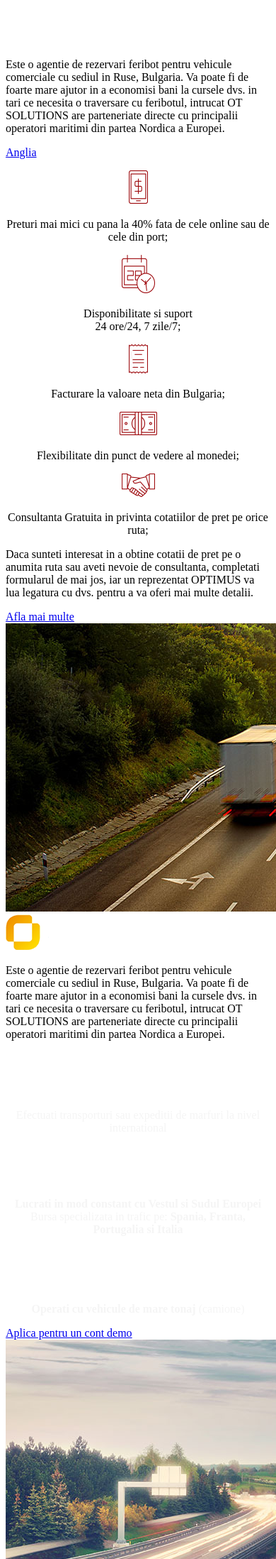
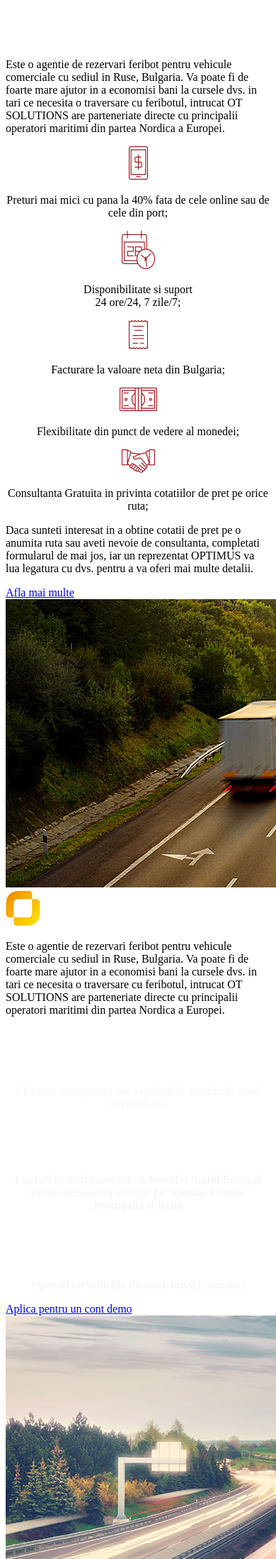
Before and after one commit to mihaibalaban/optimus, a Yii app: template frontend/views/site/services.php in a window 390 px wide; the page is wider, and only the part inside the window is pictured. Shown: the part 617-2813 px from the top of that part at 71% size. Run offline with PHP 8.4 and a stand-in for Yii, Linux system fonts and the light colour scheme; the template is opened without the code that fills it, so the values that code supplies are empty; some libraries are stand-ins or nearby versions.

Commit message:
design plus database

```diff
--- a/frontend/views/site/index.php
+++ b/frontend/views/site/index.php
@@ -28,7 +28,7 @@ $this->title = 'My Yii Application';
                             <div class="card firstCard">
 
                                 <!--Card image-->
-                                <img class="img-fluid fitIn displayNone" src="images/otsolutions.jpg">
+                                <img class="img-fluid fitIn displayNone" style="height: 100%" src="images/otsolutions.jpg">
                                 <!--Card content-->
                                 <div class="card-body-rgba">
                                     <div class="card-body card-body-custom paddingLeft">
@@ -60,14 +60,14 @@ $this->title = 'My Yii Application';
                                                     <h3> SERVICII DE BURSA TRANSPORT VIA</h3>
                                                 </div>
                                                 <div class="row">
-                                                    <img class="img-fluid " src="images/logo-wtransnet.gif"
+                                                    <img class="img-fluid" src="images/logo-wtransnet.gif"
                                                          alt="Card image cap">
                                                 </div>
                                             </div>
                                         </div>
                                     </div>
                                     <!--Card image-->
-                                    <img class="img-fluid fitIn displayNone" src="images/wtransnet.jpg"
+                                    <img class="img-fluid fitIn displayNone"  style="height: 100%" src="images/wtransnet.jpg"
                                          alt="Card image cap">
 
                                     <!--Card content-->
--- a/frontend/views/site/services.php
+++ b/frontend/views/site/services.php
@@ -14,16 +14,16 @@ $this->title = 'My Yii Application';
         </div>
         <div class="stuff" data-type="content">
             <div class="row verticalAllign">
-                <div class="col-lg-3 rowOfImages">
-                    <img class="img-fluid homeOtSol" src="images/logootsol.gif">
+                <div class="col-lg-3 col-xs-12 rowOfImages">
+                    <img class="    img-fluid homeOtSol" src="images/logootsol.gif">
                 </div>
-                <div class="col-lg-3 rowOfImages">
+                <div class="col-lg-3 col-xs-12 rowOfImages">
                     <img class="img-fluid" src="images/logo-wtransnet.gif" alt="Card image cap">
                 </div>
-                <div class="col-lg-3 rowOfImages">
+                <div class="col-lg-3 col-xs-12 rowOfImages">
                     <img class="img-fluid" src="images/logo_w_connecta.gif" alt="Card image cap">
                 </div>
-                <div class="col-lg-3 rowOfImages">
+                <div class="col-lg-3 col-xs-12 rowOfImages">
                     <img src="images/logo-wabi.gif">
                 </div>
             </div>
@@ -33,12 +33,12 @@ $this->title = 'My Yii Application';
     <div class="container">
         <div class="contentPadding">
             <div class="paddingBigElements">
-                <div class="card firstCard">
+                <div class="card serviciiFirstCard">
 
-                    <div class="secondTab">
-                        <img class="img-fluid fitIn" src="images/ship_left.jpg">
+                    <div class="secondTab secondTabb1 ">
+                        <img class="img-fluid fitIn displayNone" style="height: 100%" src="images/ship_left.jpg">
                         <img id="image" class="img-fluid homeOtSol" src="images/logootsol.gif">
-                        <p id="text">
+                        <p id="text" class="serviciiFirstText">
                             Este o agentie de rezervari feribot pentru vehicule comerciale cu sediul in Ruse,
                             Bulgaria.
                             Va
@@ -58,52 +58,58 @@ $this->title = 'My Yii Application';
                         <div class="row">
 
                             <div class="col-lg-3">
-                                <div class="author_bio_toggle_wrapper">
-                                    <a href="#0" id="author_bio_wrap_toggleAnglia"
-                                       class="btn  btn-sm btnExpand">Anglia</a>
+                                <?php
+                                foreach ($routes as $r){
+                                    ?>
+                                    <div class="author_bio_toggle_wrapper">
+                                        <a href="#0" id="<?= "author_bio_wrap_toggle".$r['country']['id'] ?>"
+                                           class="btn  btn-sm btnExpand"><?= $r['country']['name']?></a>
+                                    </div>
+
+
+                                <div id="<?= "author_bio_wrap".$r['country']['id'] ?>" style="display: none;">
+                                    <?php
+
+                                    foreach ($r['routes'][0] as $route){
+                                    ?>
+                                        <p><?= $route['route_name']?></p>
+                                    <?php
+                                    }?>
                                 </div>
-                                <div id="author_bio_wrap" style="display: none;">
-                                    <p>Calais-Dover</p>
-                                    <p>Dunkerque-Dover</p>
-                                    <p>Calais-Folkestone</p>
-                                    <p>Hoek V Holland-Harwich</p>
-                                    <p>Hoek V Holland-Killingholme</p>
-                                    <p>Dieppe-Newhaven</p>
-                                    <p>Portsmouth-Fishbourne (Isle of Wight)</p>
-                                    <p>Lymington-Yarmouth (Isle of Wight)</p>
-                                </div>
+
+                                    <?php
+                                }?>
+
                             </div>
                         </div>
 
                     </div>
                     <div class="card-body card-body-custom-second whiteCollor">
                         <div class="row" style="text-align: center;">
-                            <div class="col-lg-3 col-md-4 col-sm-6">
+                            <div class="col-lg-3 col-md-4 col-sm-4 just-for-small">
                                 <p id="circle"><img
                                             src="images/phone.gif"
                                             alt="otsolutions" class="img-responsive"></p>
-                                <p>Preturi mai mici cu pana la 40% fata de cele online sau de cele din
-                                    port;</p>
+                                <p>Preturi mai mici cu pana la 40% fata de cele online sau de cele din port;</p>
 
                             </div>
-                            <div class="col-lg-2 col-md-4 col-sm-6">
+                            <div class="col-lg-2 col-md-4 col-sm-4 just-for-small">
                                 <p id="circle"><img
                                             src="images/calendar.gif"
                                             alt="otsolutions" class="img-responsive"></p>
                                 <p>Disponibilitate si suport<br>
                                     24 ore/24, 7 zile/7;</p></div>
-                            <div class="col-lg-2 col-md-6 col-sm-6">
+                            <div class="col-lg-2 col-md-4 col-sm-4 just-for-small">
                                 <p id="circle"><img
                                             src="images/note.gif"
                                             alt="otsolutions" class="img-responsive"></p>
                                 <p>Facturare la valoare neta din Bulgaria;</p></div>
-
-                            <div class="col-lg-2 col-md-6 col-sm-12">
+                            <div class="col-lg-2 col-md-6 col-sm-6 just-for-small">
                                 <p id="circle"><img
                                             src="images/cash.gif"
                                             alt="otsolutions" class="img-responsive"></p>
                                 <p>Flexibilitate din punct de vedere al monedei;</p></div>
-                            <div class="col-lg-3 col-md-4 col-sm-6">
+                            <div class="col-lg-3 col-md-6 col-sm-6 just-for-small">
                                 <p id="circle"><img
                                             src="images/agreed.gif"
                                             alt="otsolutions" class="img-responsive"></p>
@@ -132,10 +138,10 @@ $this->title = 'My Yii Application';
             </div>
 
             <div class="paddingBigElements">
-                <div class="secondTab">
-                    <img class="img-fluid fitIn" src="images/poza-wtransnet.jpg">
+                <div class="secondTab secondTabb2">
+                    <img class="img-fluid fitIn displayNone" style="height: 100%" src="images/poza-wtransnet.jpg">
                     <img id="image" class="img-fluid homeOtSol" src="images/logo-wtransnet.gif">
-                    <p id="text">
+                    <p id="text" class="serviciiFirstText">
                         Este o agentie de rezervari feribot pentru vehicule comerciale cu sediul in Ruse, Bulgaria.
                         Va
                         poate
@@ -180,16 +186,16 @@ $this->title = 'My Yii Application';
 
             <div class="paddingBigElements">
                 <div class="row">
-                    <div class="col-lg-6">
-                        <img class="img-fluid fitIn" src="images/servicesTab5.jpg">
+                    <div class="col-lg-6 col-md-12">
+                        <img class="img-fluid fitIn displayNone" src="images/servicesTab5.jpg">
                     </div>
-                    <div class="col-lg-6">
+                    <div class="col-lg-6 col-md-12">
                         <div class="sixElements">
                             <div class="titleQuestionner">
                                 <p class="titleSection5">Ce ofera Wtransnet?</p>
                             </div>
                             <div class="row">
-                                <div class="col-lg-6 col-md-6">
+                                <div class="col-lg-6 col-md-6 col-sm-6">
                                     <div class="elementFromSix">
                                         <b>Garantia platii</b>
                                         <p> – un serviciu <b>UNIC in Europa</b> ce va ofera
@@ -198,7 +204,7 @@ $this->title = 'My Yii Application';
                                             incasarea a 90% din valoarea facturii transportului.</p>
                                     </div>
                                 </div>
-                                <div class="col-lg-6 col-md-6">
+                                <div class="col-lg-6 col-md-6 col-sm-6">
                                     <div class="elementFromSix">
                                         <p><b>Matching System</b> – sunteti notificat automat prin e-mail/aplicatie
                                             telefon
@@ -210,7 +216,7 @@ $this->title = 'My Yii Application';
                                 </div>
                             </div>
                             <div class="row">
-                                <div class="col-lg-6 col-md-6">
+                                <div class="col-lg-6 col-md-6 col-sm-6">
                                     <div class="elementFromSix">
                                         <p><b>White List</b> – acces la o lista ce contine casele de expeditii care
                                             si-au luat
@@ -218,7 +224,7 @@ $this->title = 'My Yii Application';
                                             zile.</p>
                                     </div>
                                 </div>
-                                <div class="col-lg-6 col-md-6">
+                                <div class="col-lg-6 col-md-6 col-sm-6">
                                     <div class="elementFromSix">
                                         <p><b>Companies Information Service</b> – va punem la dispozitie informatii
                                             despre
@@ -227,7 +233,7 @@ $this->title = 'My Yii Application';
                                 </div>
                             </div>
                             <div class="row">
-                                <div class="col-lg-6 col-md-6">
+                                <div class="col-lg-6 col-md-6 col-sm-6">
                                     <div class="elementFromSix">
                                         <p><b>Business Assistant (Asistent personal)</b> – ca membru vi se aloca un
                                             asistent
@@ -236,7 +242,7 @@ $this->title = 'My Yii Application';
                                             toate instrumentele oferite de Wtransnet.</p>
                                     </div>
                                 </div>
-                                <div class="col-lg-6 col-md-6">
+                                <div class="col-lg-6 col-md-6 col-sm-6">
                                     <div class="elementFromSix">
                                         <p><b>Associate Searcher</b> – este un motor intern de cautare, acesta ofera
                                             posibilitatea ca membrii bursei sa filtreze companiile inregistrate in
@@ -255,9 +261,9 @@ $this->title = 'My Yii Application';
             <div class="paddingBigElements">
 
                 <div class="secondTab">
-                    <img class="img-fluid fitIn" src="images/wconnecta-banner.jpg">
+                    <img class="img-fluid fitIn smallWidth" style="height: 100%" src="images/wconnecta-banner.jpg">
                     <img id="image" class="img-fluid homeOtSol" src="images/wconecta-logo.gif">
-                    <p id="text">
+                    <p id="text" class="oneThousandWidth">
                         Ce este Wconnecta?
                         Wconnecta este un proiect proeminent, care dupa 7 editii, a devenit un eveniment cu un
                         impact puternic in randul companiilor din domeniul transporturilor la nivel European. Scopul
@@ -271,12 +277,14 @@ $this->title = 'My Yii Application';
                     <!--Card content-->
                     <div class="card-body card-body-custom-third">
                         <div class="row">
-                            <div class="col-lg-7">
-                                <iframe width="600" height="375" src="https://www.youtube.com/embed/2jf6wg6Dc7M"
+                            <div id="first" class="col-lg-7 col-md-7 col-sm-7 col-xs-12">
+                                <iframe class="youtubeIframe" width="600" height="375"
+                                        src="https://www.youtube.com/embed/2jf6wg6Dc7M"
                                         frameborder="0"></iframe>
                             </div>
-                            <div class="col-lg-5 wconectaText">
-                                <p>In 2016, Wconnecta a atras peste 1000 de participanti de la peste 500 de
+                            <div id="second" class="col-lg-5 col-md-5 col-sm-5 col-xs-12 wconectaText">
+                                <p id="text" class="serviciiTextVideo">In 2016, Wconnecta a atras peste 1000 de
+                                    participanti de la peste 500 de
                                     companii, din 23 de tari diferite, cu 32% mai mult ca editia anterioara
                                     acesteia. Vezi prezentarea video aici.
 
@@ -297,9 +305,9 @@ $this->title = 'My Yii Application';
             <div class="paddingBigElements lastElementServicii">
                 <div class="secondTab">
 
-                    <img class="img-fluid fitIn" src="images/wabi-banner.jpg">
-                    <img id="image" class="img-fluid homeOtSol" src="images/logo-wabi.gif">
-                    <p id="text">
+                    <img class="img-fluid fitIn wabiImgLastServicii" style="height: 100%" src="images/wabi-banner.jpg">
+                    <img id="image" class="img-fluid homeOtSol minWidthWabi" src="images/logo-wabi.gif">
+                    <p id="text" class="minWidthWabiText">
                         WA-BI va pune la dispozitie servicii de dezvoltare WEB, optimizare SEO, securizarea bazelor
                         de
                         date, mentenanta si dezvoltare aplicatii. Va oferim consultanta si ne asiguram ca veti
@@ -316,6 +324,15 @@ $this->title = 'My Yii Application';
 </div>
 
 <script>// Hide Header on on scroll down
+
+    $(window).resize(function () {
+        if ($(window).width() <= 768) {
+            $("#first").insertAfter("#second");
+        }
+    })
+    if ($(window).width() <= 768) {
+        $("#first").insertAfter("#second");
+    }
     var didScroll;
     var lastScrollTop = 0;
     var delta = 6;
@@ -356,8 +373,9 @@ $this->title = 'My Yii Application';
 
     var expandID = [1, 2, 3, 4, 5, 6, 7];
 
-    $("#author_bio_wrap_toggleAnglia").click(function () {
-        $("#author_bio_wrap").slideToggle("fast");
+    $("#author_bio_wrap_toggle1").click(function () {
+        $("#author_bio_wrap1").slideToggle("fast");
 
     });
+
 </script>
```
Also changed, not shown: frontend/controllers/SiteController.php (+11 -1 lines), frontend/views/site/carriers.php (+7 -9 lines), frontend/views/site/partners.php (+4 -4 lines), frontend/web/css/site.css (+145 -14 lines).
